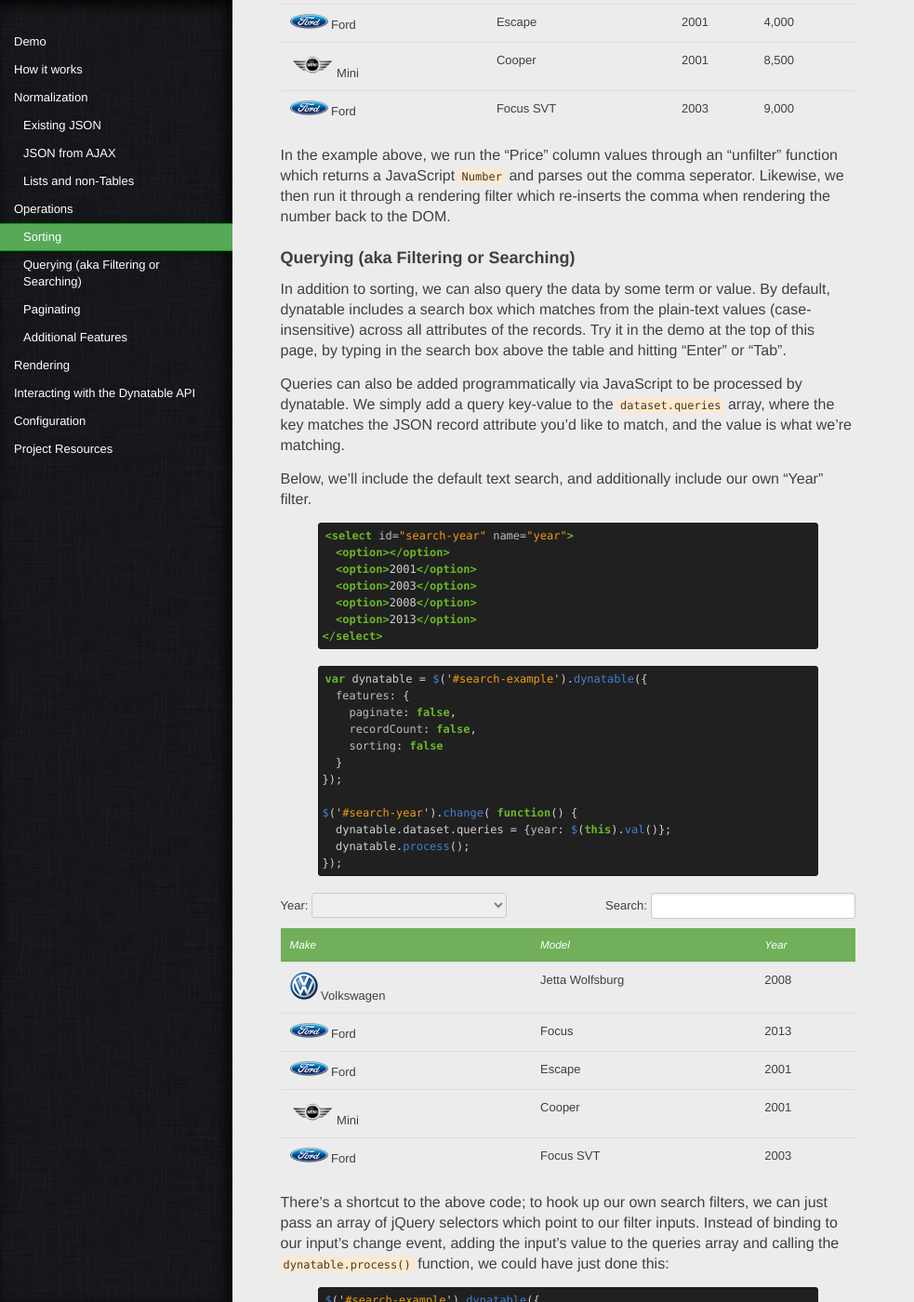
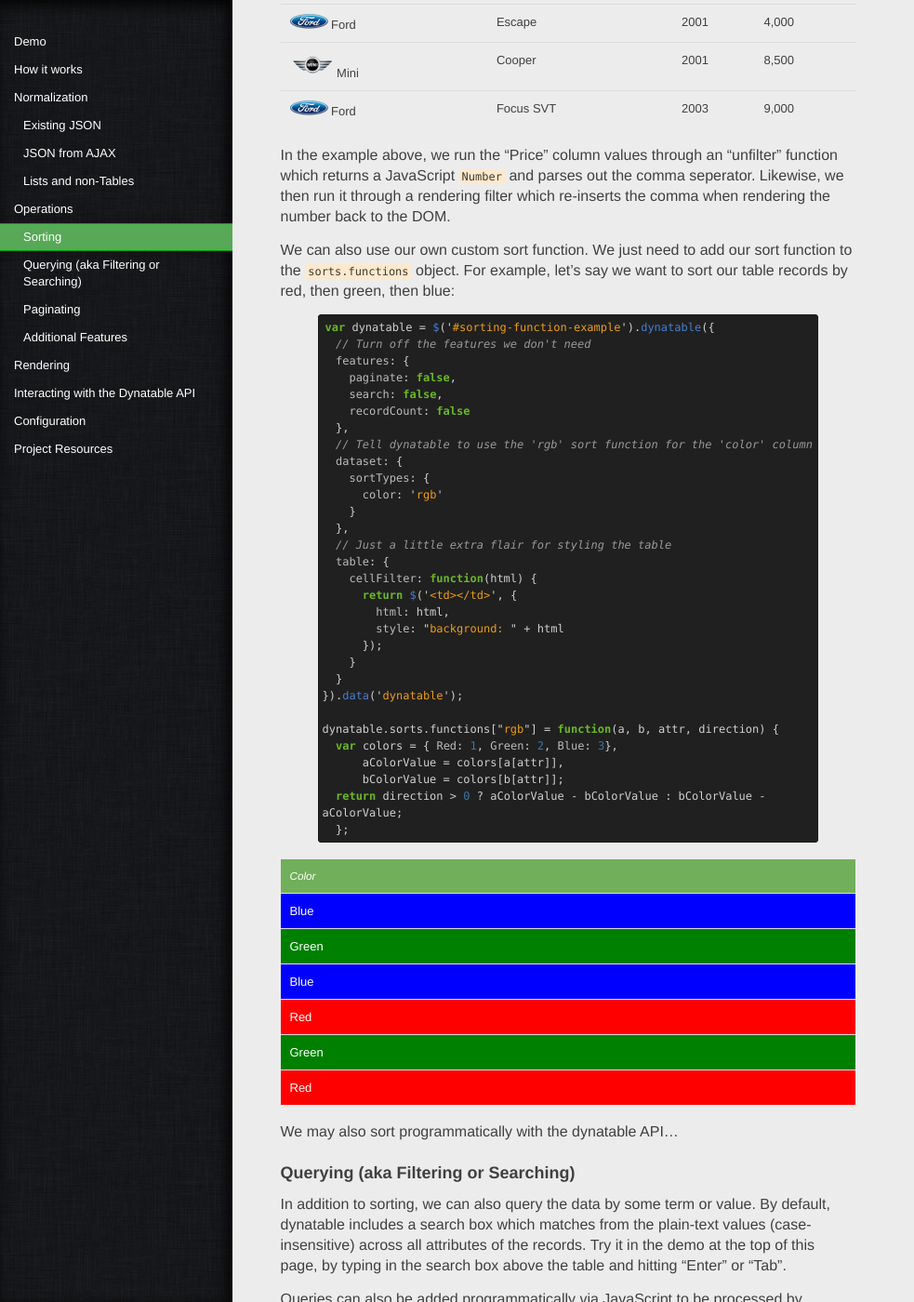
Before and after one commit to alfajango/alfajango.github.com, a Jekyll site: the page built from _posts/2012-01-09-dynatable.md, in a window 1280 px wide and 1400 px high, scrolled down 5761 px. Shown: the whole window at 93% size, without its empty margins (0-983 px from the left). Built offline with Jekyll 4.4.1, drawn with Linux system fonts in a browser that asks for light colours; Markdown is read by kramdown in place of the engine named in the settings.

Commit message:
Added docs for custom sorting functions in dynatable.

```diff
--- a/_posts/2012-01-09-dynatable.md
+++ b/_posts/2012-01-09-dynatable.md
@@ -1485,6 +1485,105 @@ In the example above, we run the "Price" column values through an
 the comma seperator. Likewise, we then run it through a rendering filter
 which re-inserts the comma when rendering the number back to the DOM.
 
+We can also use our own custom sort function. We just need to add our
+sort function to the `sorts.functions` object. For example, let's say we
+want to sort our table records by red, then green, then blue:
+
+{% highlight js %}
+var dynatable = $('#sorting-function-example').dynatable({
+  // Turn off the features we don't need
+  features: {
+    paginate: false,
+    search: false,
+    recordCount: false
+  },
+  // Tell dynatable to use the 'rgb' sort function for the 'color' column
+  dataset: {
+    sortTypes: {
+      color: 'rgb'
+    }
+  },
+  // Just a little extra flair for styling the table
+  table: {
+    cellFilter: function(html) {
+      return $('<td></td>', {
+        html: html,
+        style: "background: " + html
+      });
+    }
+  }
+}).data('dynatable');
+
+dynatable.sorts.functions["rgb"] = function(a, b, attr, direction) {
+  var colors = { Red: 1, Green: 2, Blue: 3},
+      aColorValue = colors[a[attr]],
+      bColorValue = colors[b[attr]];
+  return direction > 0 ? aColorValue - bColorValue : bColorValue - aColorValue;
+  };
+{% endhighlight %}
+
+<table id="sorting-function-example" style="color: white;">
+  <thead>
+    <tr>
+      <th>Color</th>
+    </tr>
+  </thead>
+  <tbody>
+    <tr>
+      <td style="background: blue;">Blue</td>
+    </tr>
+    <tr>
+      <td style="background: green">Green</td>
+    </tr>
+    <tr>
+      <td style="background: blue;">Blue</td>
+    </tr>
+    <tr>
+      <td style="background: red;">Red</td>
+    </tr>
+    <tr>
+      <td style="background: green;">Green</td>
+    </tr>
+    <tr>
+      <td style="background: red;">Red</td>
+    </tr>
+  </tbody>
+</table>
+
+<script>
+(function() {
+  var dynatable = $('#sorting-function-example').dynatable({
+    features: {
+      paginate: false,
+      search: false,
+      recordCount: false
+    },
+    dataset: {
+      sortTypes: {
+        color: 'rgb'
+      }
+    },
+    table: {
+      cellFilter: function(html) {
+        return $('<td></td>', {
+          html: html,
+          style: "background: " + html
+        });
+      }
+    }
+  }).data('dynatable');
+
+  dynatable.sorts.functions["rgb"] = function(a, b, attr, direction) {
+    var colors = { Red: 1, Green: 2, Blue: 3},
+        aColorValue = colors[a[attr]],
+        bColorValue = colors[b[attr]];
+    return direction > 0 ? aColorValue - bColorValue : bColorValue - aColorValue;
+  };
+})();
+</script>
+
+We may also sort programmatically with the dynatable API...
+
 ### Querying (aka Filtering or Searching)
 
 In addition to sorting, we can also query the data by some
@@ -1575,6 +1674,7 @@ $('#search-year').change( function() {
 </table>
 
 <script>
+(function() {
   var dynatable = $('#search-example').dynatable({
     features: {
       paginate: false,
@@ -1587,6 +1687,7 @@ $('#search-year').change( function() {
     dynatable.queries.add("year",$(this).val());
     dynatable.process();
   });
+})();
 </script>
 
 There's a shortcut to the above code; to hook up our own search filters,
@@ -1703,6 +1804,7 @@ the query or not.
 </table>
 
 <script>
+(function() {
   var dynatable = $('#search-function-example').dynatable({
     features: {
       paginate: false,
@@ -1718,6 +1820,7 @@ the query or not.
   dynatable.queries.functions['max-price'] = function(record, queryValue) {
     return parseFloat(record.price.replace(/,/,'')) <= parseFloat(queryValue);
   };
+})();
 </script>
 
 ### Paginating
```
Also changed, not shown: other parts of _posts/2012-01-09-dynatable.md (+2 -0 lines), js/jquery.dynatable.js.
